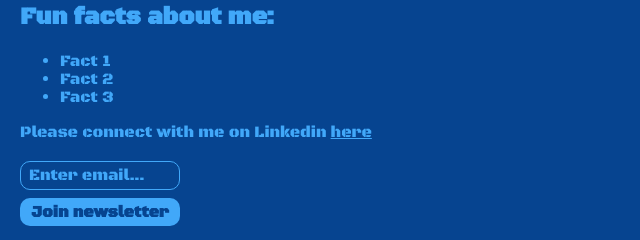
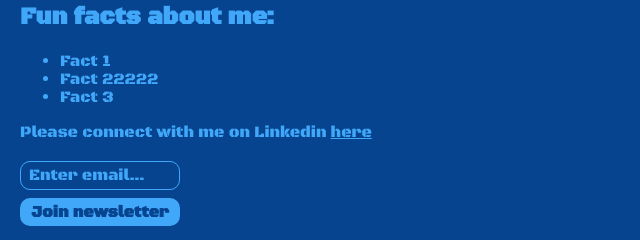
Before and after one commit to xueric24/Public-Site, a plain HTML site: page index.html in a window 1280 px wide. Shown: the part 387-627 px from the top of the page, 0-640 px from the left. Drawn offline with nearby package versions, Linux system fonts and the light colour scheme; a web font is replaced by a local one.

Commit message:
testing out making changes

```diff
--- a/index.html
+++ b/index.html
@@ -15,7 +15,7 @@
         <h2>Fun facts about me:</h2>
         <ul>
             <li>Fact 1</li>
-            <li>Fact 2</li>
+            <li>Fact 22222</li>
             <li>Fact 3</li>
         </ul>
         <p>Please connect with me on Linkedin <a href = "https://linkedin.com/" target = "_blank">here</a></p>
```
